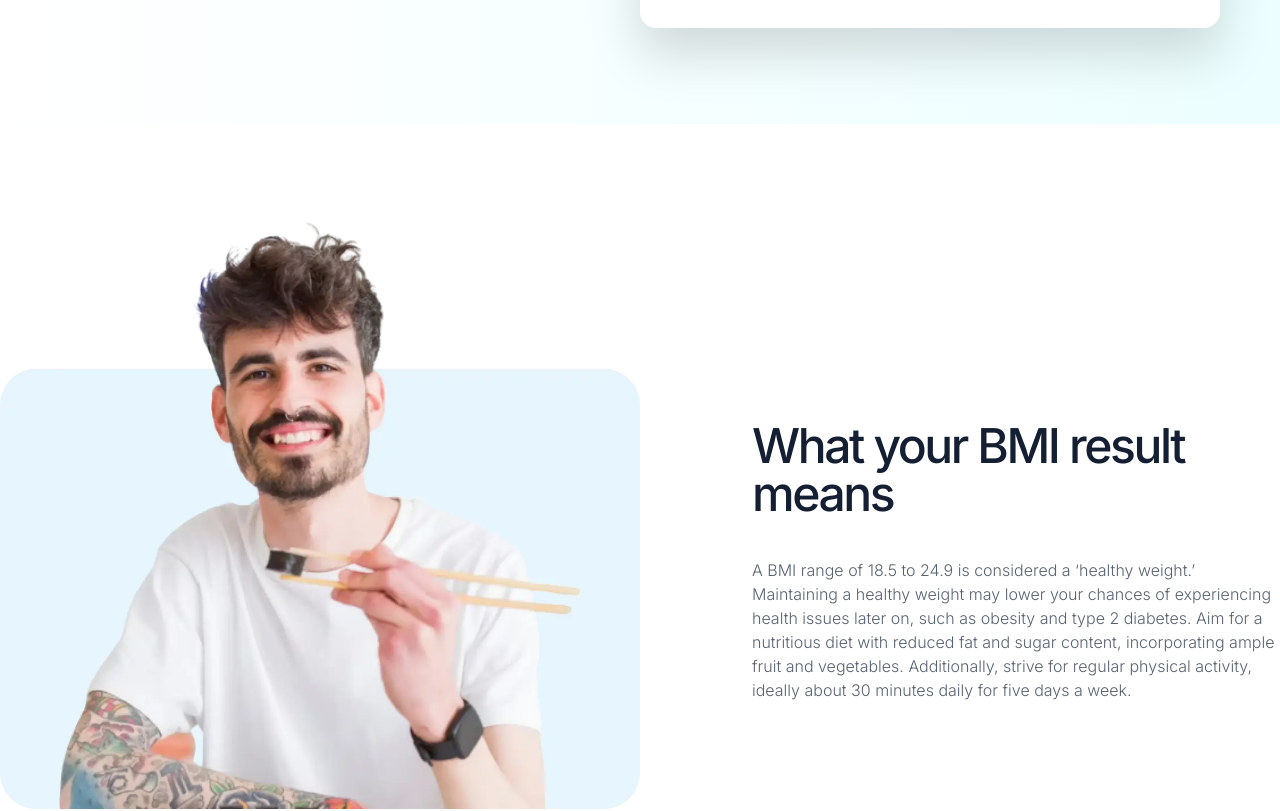
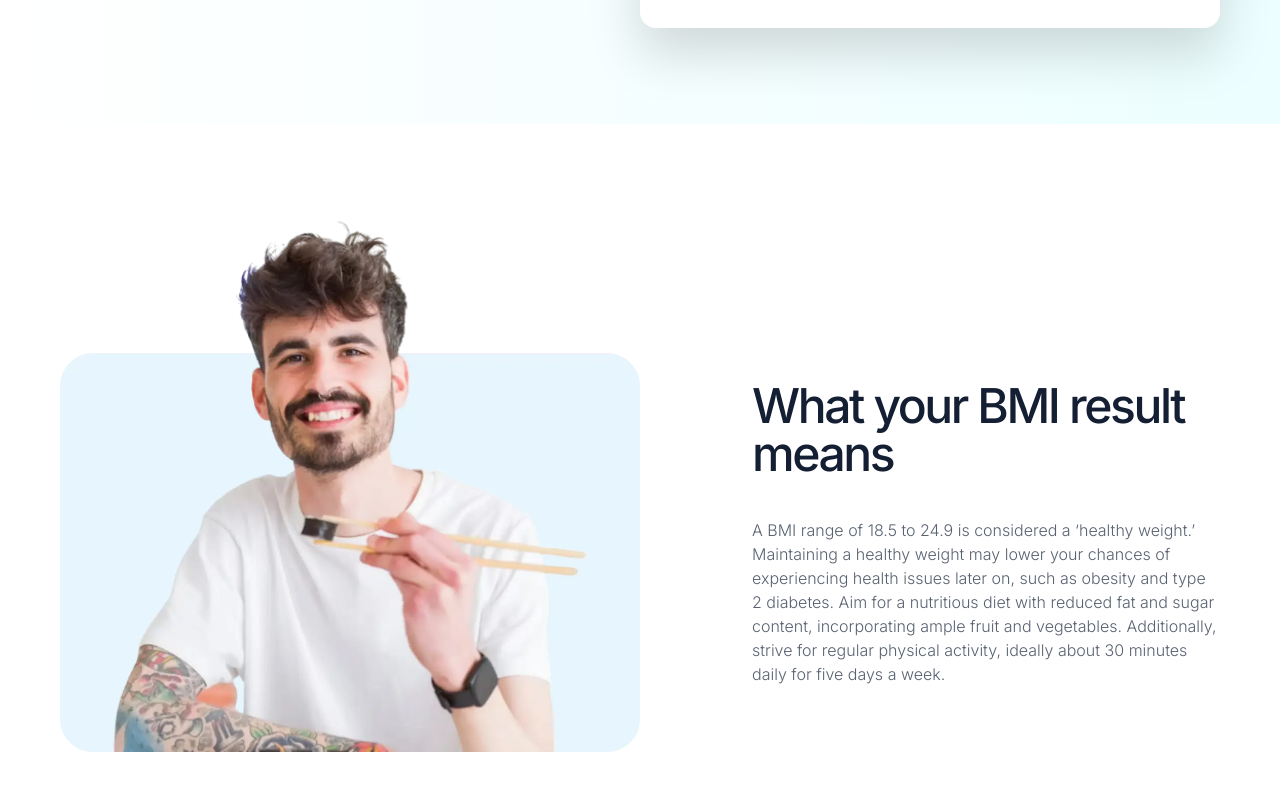
Before and after one commit to ntjnh/fem-bmi-calculator, a React (Vite) app: page / in a window 1280 px wide. Shown: the part 700-1511 px from the top of the page. Built offline with nearby package versions, Linux system fonts and the light colour scheme.

Commit message:
Add container to Meaning component

```diff
--- a/src/components/Meaning.jsx
+++ b/src/components/Meaning.jsx
@@ -2,7 +2,8 @@ import manEatingImage from '../assets/img/image-man-eating.webp'
 
 export default function Meaning() {
     return (
-        <section className="flex flex-wrap pt-10 md:pt-20 pb-20 md:pb-24">
+        <section className="container">
+            <div className="flex flex-wrap pt-10 md:pt-20 pb-20 md:pb-24">
                 <div className="md:w-1/2">
                     <img className="max-w-full" src={manEatingImage} alt="Man eating sushi" />
                 </div>
@@ -13,6 +14,7 @@ export default function Meaning() {
                         <p className="font-light text-slate-550">A BMI range of 18.5 to 24.9 is considered a &lsquo;healthy weight.&rsquo; Maintaining a healthy weight may lower your chances of experiencing health issues later on, such as obesity and type 2 diabetes. Aim for a nutritious diet with reduced fat and sugar content, incorporating ample fruit and vegetables. Additionally, strive for regular physical activity, ideally about 30 minutes daily for five days a week.</p>
                     </div>
                 </div>
+            </div>
         </section>
     )
 }
```
Lines whose indentation alone changed are shown as unchanged.
